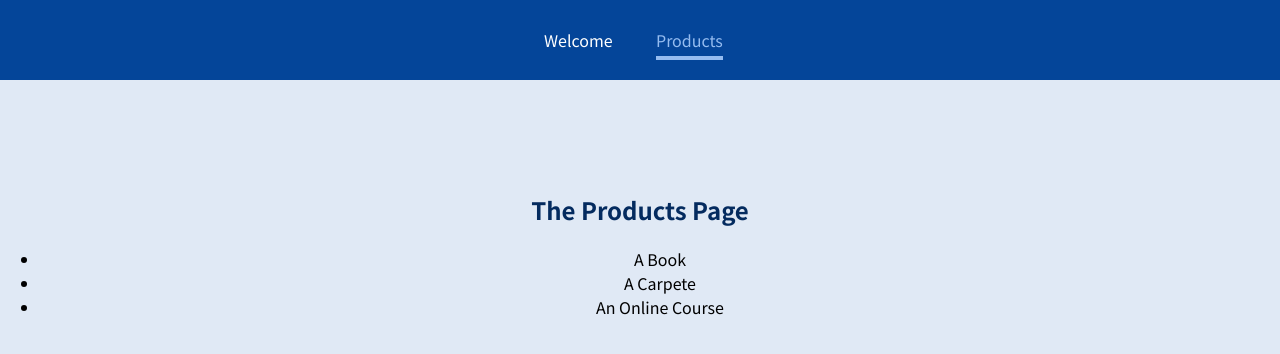
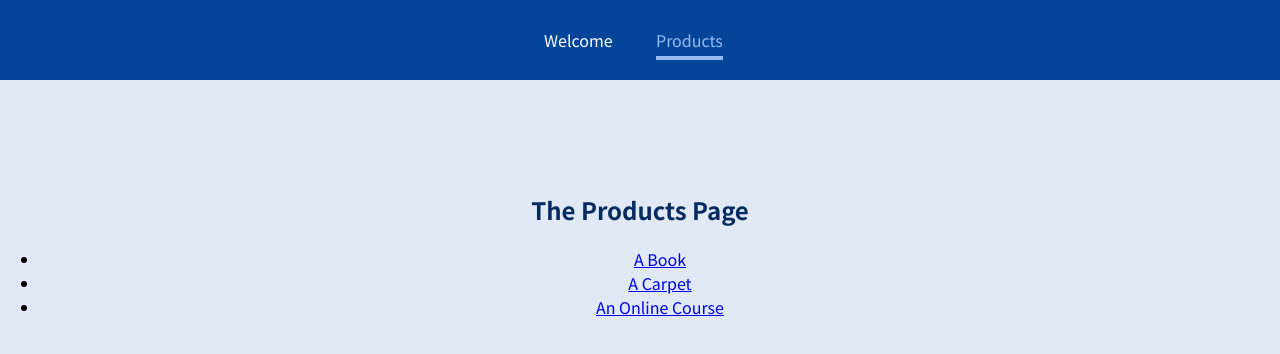
Before and after one commit to NickyJayJay/react-router-v2, a JavaScript app: page /products in a window 1280 px wide. Shown: the top 354 px of the page. Built offline with nearby package versions, Linux system fonts and the light colour scheme; the HTML template or start-up script is replaced by a standard one.

Commit message:
Using 'Switch' and 'exact' for configuring routes

```diff
--- a/src/App.js
+++ b/src/App.js
@@ -1,4 +1,4 @@
-import { Route } from 'react-router-dom';
+import { Route, Switch } from 'react-router-dom';
 
 import Welcome from './pages/Welcome';
 import Products from './pages/Products';
@@ -10,15 +10,17 @@
     <div>
       <MainHeader />
       <main>
+        <Switch>
           <Route path='/welcome/'>
             <Welcome />
           </Route>
-        <Route path='/products'>
+          <Route path='/products' exact>
             <Products />
           </Route>
-        <Route path='/product-detail/:productId'>
+          <Route path='/products/:productId'>
             <ProductDetail />
           </Route>
+        </Switch>
       </main>
     </div>
   );
--- a/src/pages/Products.js
+++ b/src/pages/Products.js
@@ -1,11 +1,19 @@
+import { Link } from 'react-router-dom';
+
 const Products = () => {
   return (
     <section>
       <h1>The Products Page</h1>
       <ul>
-        <li>A Book</li>
-        <li>A Carpete</li>
-        <li>An Online Course</li>
+        <li>
+          <Link to='/products/p1'>A Book</Link>
+        </li>
+        <li>
+          <Link to='/products/p2'>A Carpet</Link>
+        </li>
+        <li>
+          <Link to='/products/p3'>An Online Course</Link>
+        </li>
       </ul>
     </section>
   );
```
Lines whose indentation alone changed are shown as unchanged.
